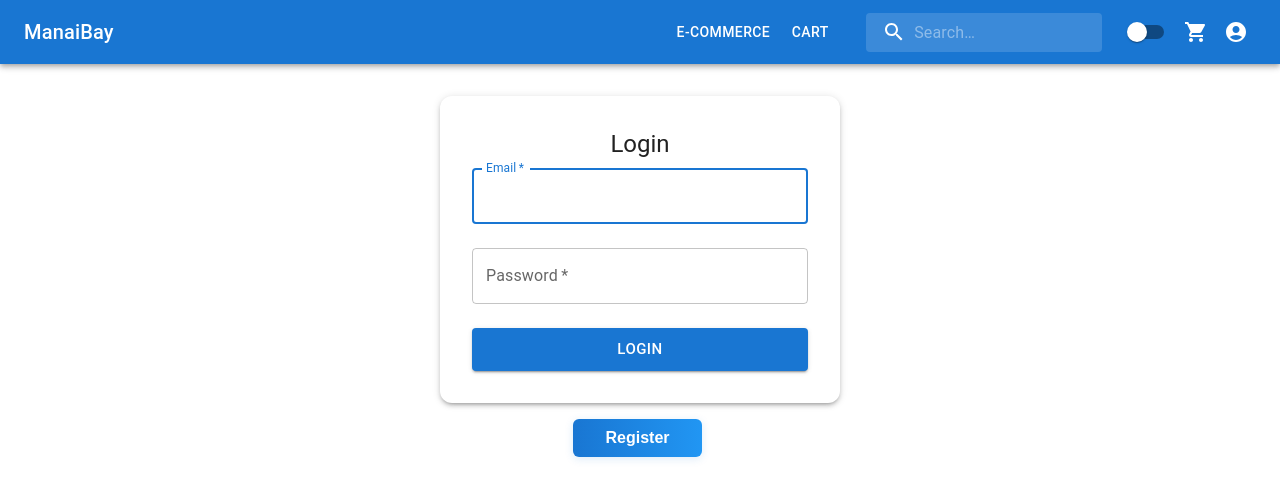
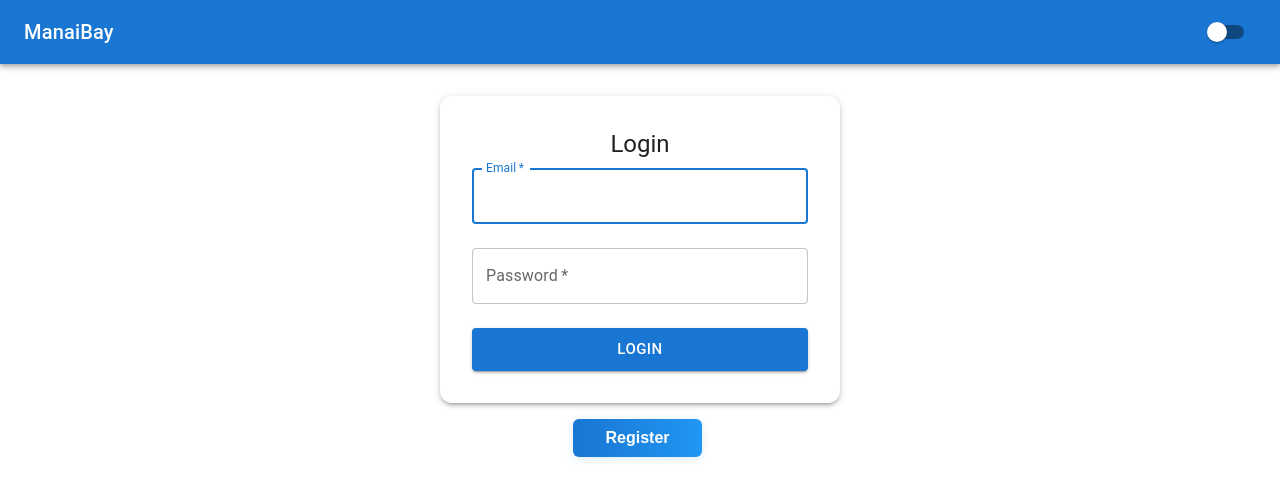
Before and after one commit to Ahmed-Manai/ManaiBay, a React (Create React App) app in the folder manai_bay_crud_frontend/: page / in a window 1280 px wide. Shown: the top 498 px of the page. Built offline with nearby package versions, Linux system fonts and the light colour scheme.

Commit message:
fix login and register page app bar

```diff
--- a/manai_bay_crud_frontend/src/LoginPage.jsx
+++ b/manai_bay_crud_frontend/src/LoginPage.jsx
@@ -20,7 +20,7 @@ const LoginPage = () => {
   return (
     <>
       <CssBaseline />
-      <Header />
+      <Header minimal />
       <div style={{ maxWidth: 400, margin: '2rem auto' }}>
         {showRegister ? (
           <>
--- a/manai_bay_crud_frontend/src/components/ecommerce/EcommercePage.jsx
+++ b/manai_bay_crud_frontend/src/components/ecommerce/EcommercePage.jsx
@@ -111,7 +111,7 @@ const EcommercePage = () => {
         </Box>
         <Box sx={{ mb: 2, display: 'flex', justifyContent: 'space-between', alignItems: 'center', gap: 2 }}>
           <Box sx={{ display: 'flex', gap: 2 }}>
-            <Button variant="outlined" color="secondary" href="/">Back to Home</Button>
+            {/* <Button variant="outlined" color="secondary" href="/">Back to Home</Button> */}
             {userRole === 'admin' && (
               <Button variant="contained" color="primary" onClick={handleAddProduct}>Add Product</Button>
             )}
--- a/manai_bay_crud_frontend/src/components/ecommerce/Header.jsx
+++ b/manai_bay_crud_frontend/src/components/ecommerce/Header.jsx
@@ -45,7 +45,7 @@ const StyledInputBase = styled(InputBase)(({ theme }) => ({
   },
 }));
 
-const Header = ({ onSearch, onLogout }) => {
+const Header = ({ onSearch, onLogout, minimal }) => {
   const { theme, toggleTheme } = useTheme();
   const { cart } = useCart();
   const navigate = useNavigate();
@@ -65,9 +65,11 @@ const Header = ({ onSearch, onLogout }) => {
       onLogout();
     } else {
       window.localStorage.clear();
-      navigate('/'); // Always go to login page after logout
+      navigate('/');
     }
     handleClose();
+    // Force a reload to reset AppBar state for login page
+    setTimeout(() => window.location.reload(), 100);
   };
 
   return (
@@ -76,6 +78,13 @@ const Header = ({ onSearch, onLogout }) => {
         <Typography variant="h6" noWrap component="div" sx={{ flexGrow: 1, display: { xs: 'none', sm: 'block' } }}>
           ManaiBay
         </Typography>
+        {/* Only show theme toggle on minimal (login/register) */}
+        {minimal ? (
+          <Tooltip title={theme === 'dark' ? 'Switch to light mode' : 'Switch to dark mode'}>
+            <Switch checked={theme === 'dark'} onChange={toggleTheme} color="default" />
+          </Tooltip>
+        ) : (
+          <>
             {/* Navigation Buttons */}
             {window.localStorage.getItem('role') === 'admin' && (
               <Button color="inherit" component={Link} to="/clients">
@@ -129,6 +138,8 @@ const Header = ({ onSearch, onLogout }) => {
               <MenuItem onClick={() => { navigate('/account'); handleClose(); }}>Account</MenuItem>
               <MenuItem onClick={handleLogout}>Logout</MenuItem>
             </Menu>
+          </>
+        )}
       </Toolbar>
     </AppBar>
   );
```
Lines whose indentation alone changed are shown as unchanged.
